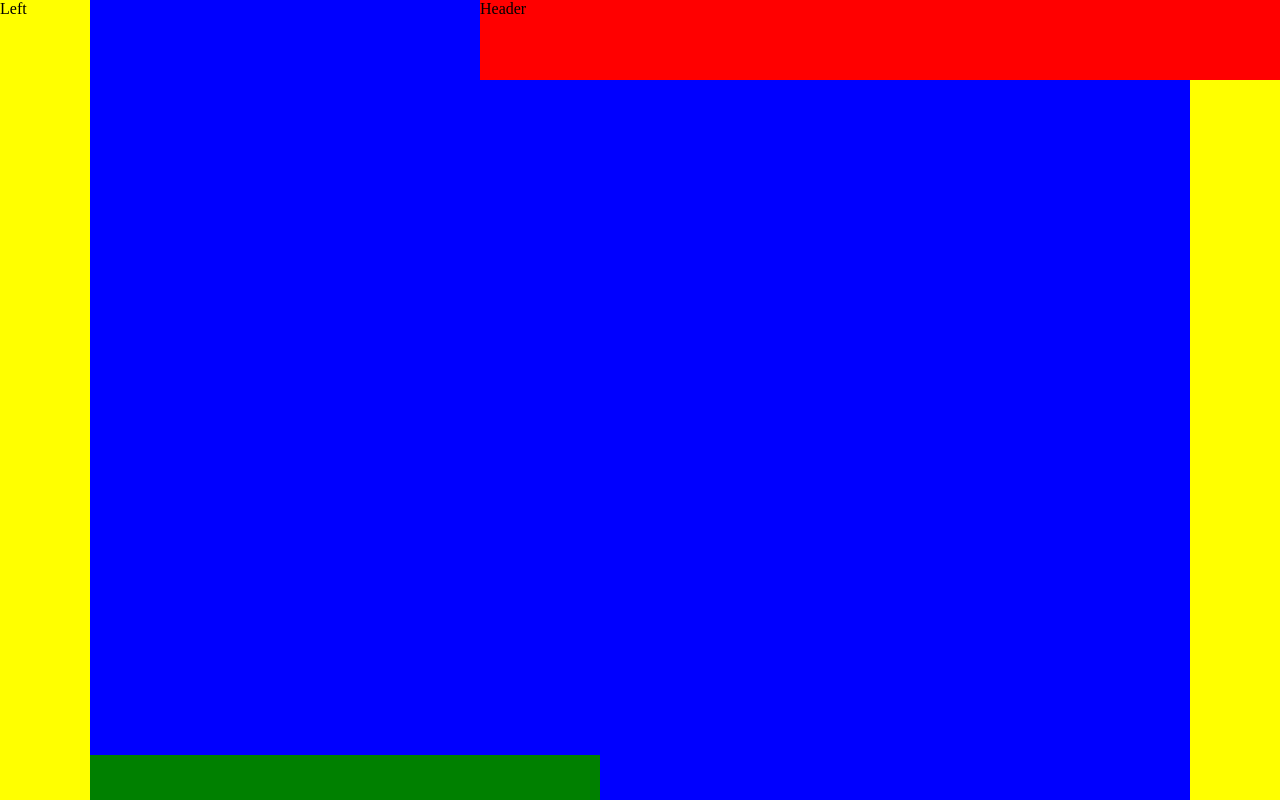
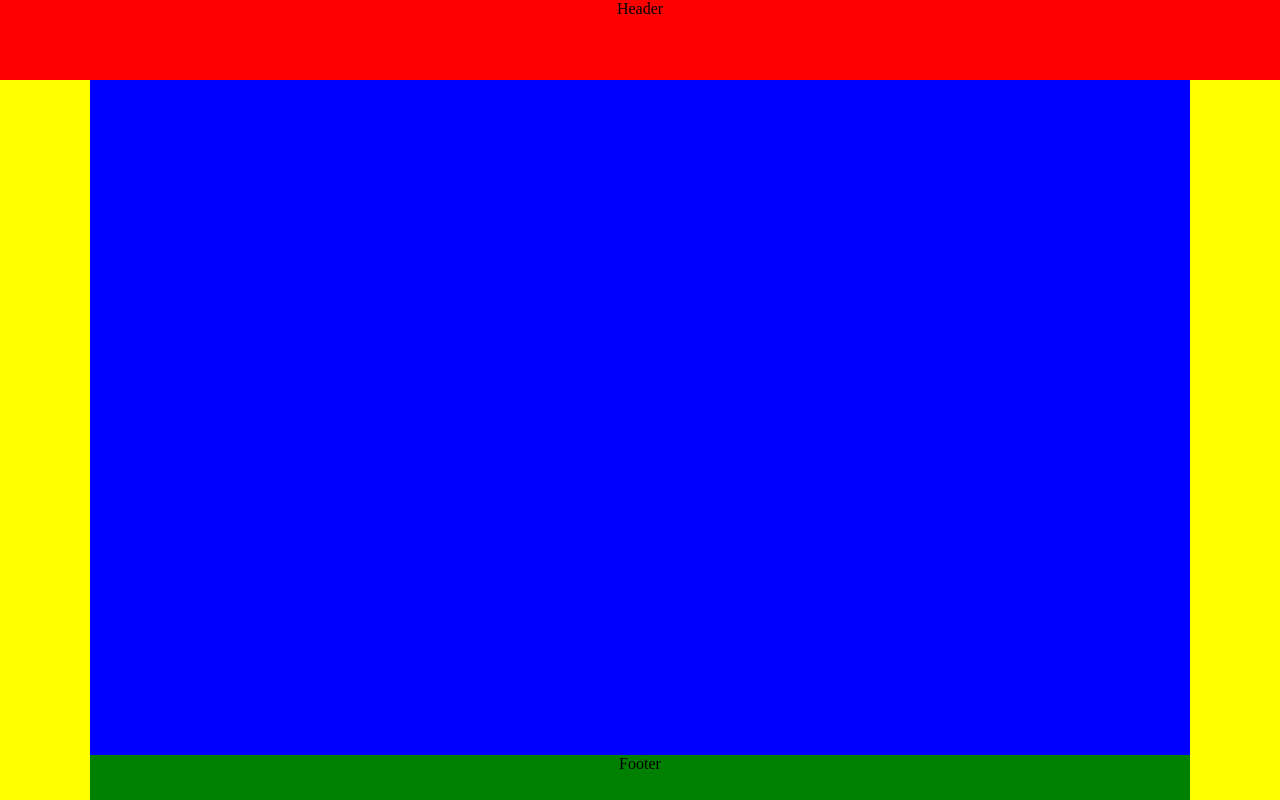
Before and after one commit to mixelpixel/Lambda-School-mini-bootcamp-2, a plain HTML site: page Lesson1/1homework/first_layout.html in a window 1280 px wide. Drawn offline with Linux system fonts and the light colour scheme.

Commit message:
first layout

```diff
--- a/Lesson1/1homework/homework1.css
+++ b/Lesson1/1homework/homework1.css
@@ -2,30 +2,36 @@ body {
   background: blue;
 }
 
+div {
+  text-align: center;
+}
+
+
 #footer {
   position: absolute;
   bottom: 0; left: 0;
-  width: 600px; height: 45px;
+  width: 100%; height: 45px;
   background: green;
 }
 
 #header {
     position: absolute;
     top: 0; right: 0;
-    width: 800px; height: 80px;
+    width: 100%; height: 80px;
     background: red;
 }
 
 #Lsidebar {
     position:absolute;
     top:0; bottom:0; left:0;
-    width:90px;
+    width:90px; height: 100%;
     background: yellow;
+    vertical-align: middle;
 }
 
 #Rsidebar {
     position:absolute;
     top:0; bottom:0; right:0;
-    width:90px;
+    width:90px; height: 100%;
     background: yellow;
 }
```
Also changed, not shown: Lesson1/1homework/first_layout.html (+1 -1 lines).
